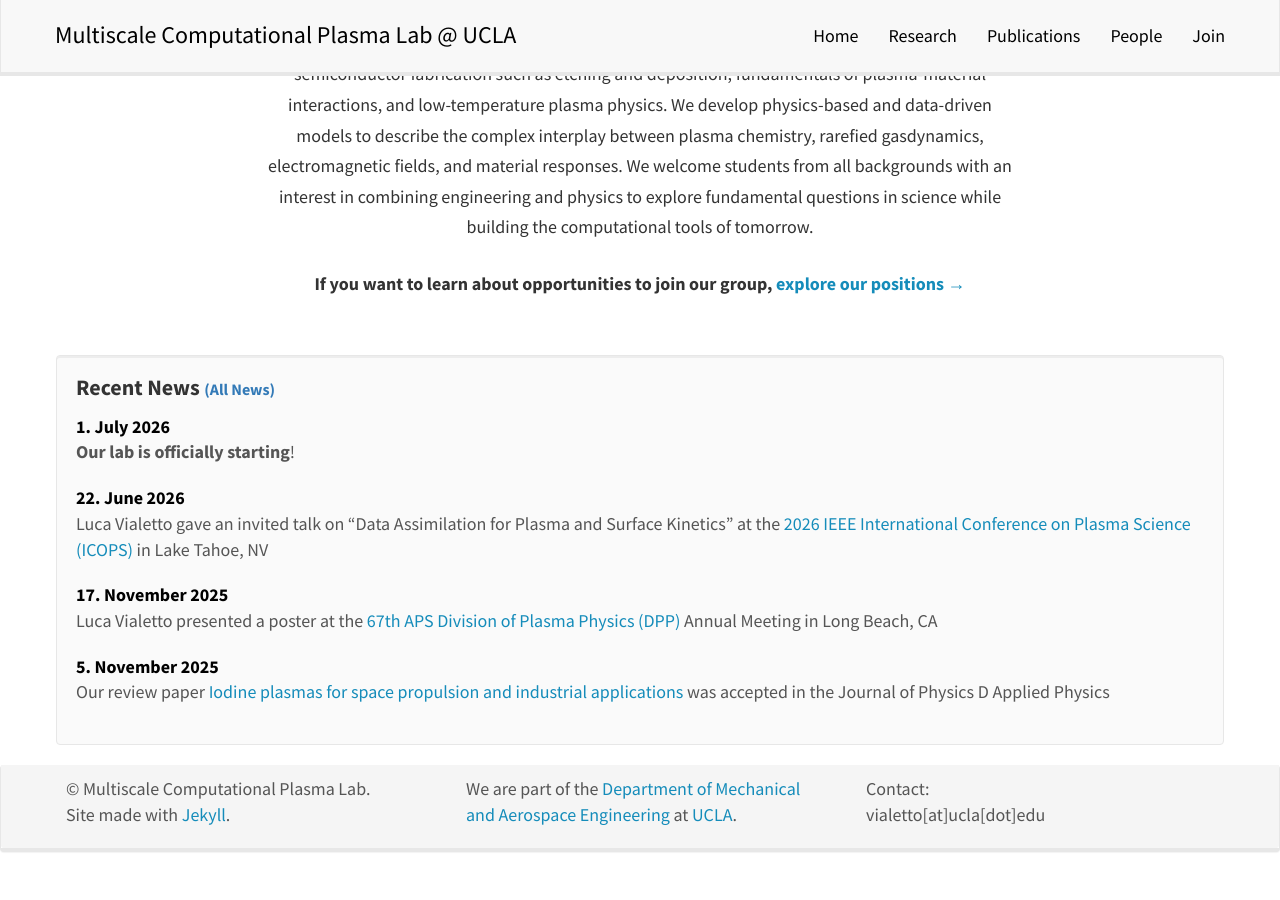
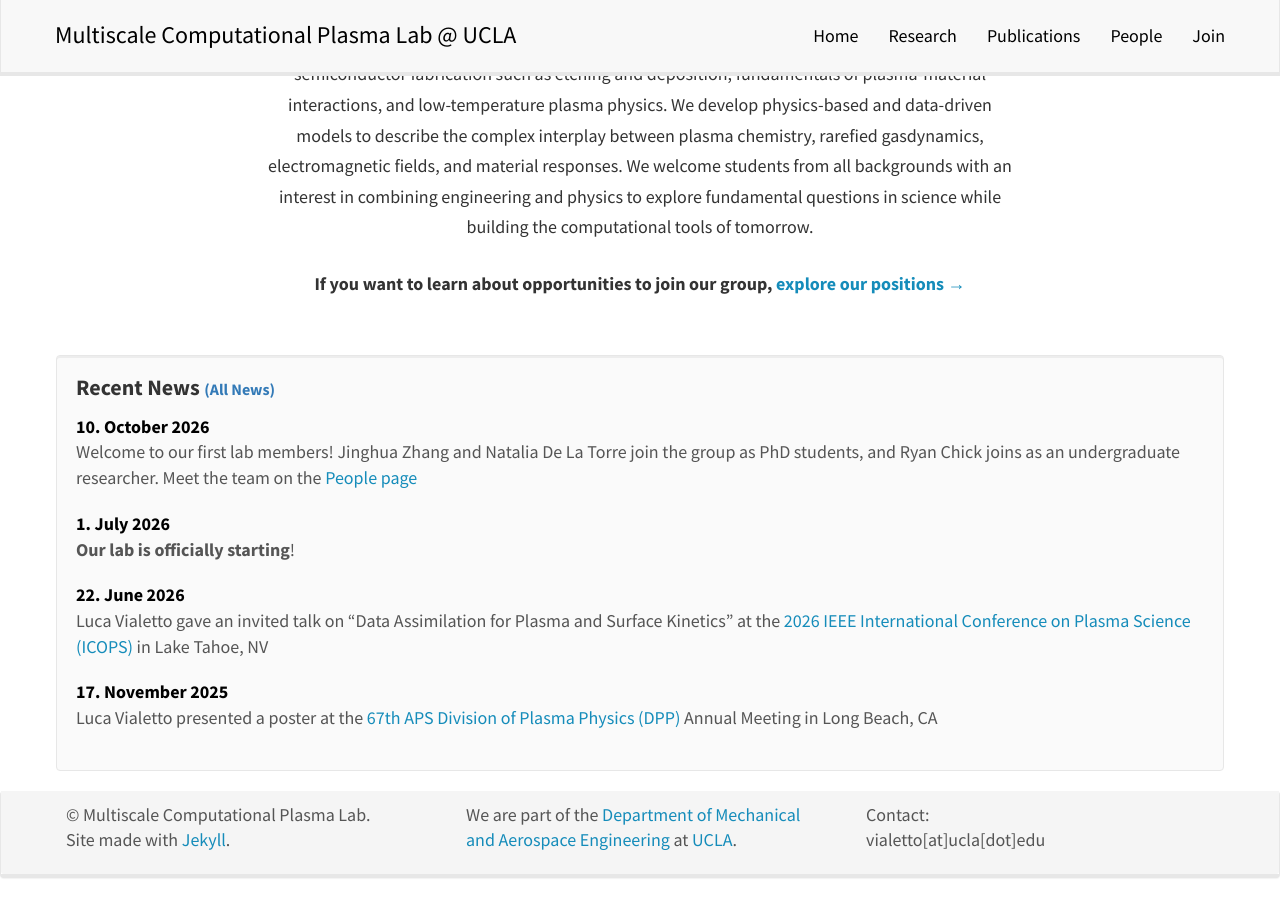
Before and after one commit to vialetto/vialettolab, a Jekyll site: the page built from _pages/home.md, in a window 1280 px wide and 900 px high, scrolled down 579 px. Built offline with Jekyll 4.4.1, drawn with Linux system fonts in a browser that asks for light colours; nearby versions of some CDN libraries; a style sheet for code colours, icons or effects is not loaded; before the commit the page ends 1453 px from its top, so only the background shows below that.

Commit message:
News: welcome first lab members
Co-Authored-By: Claude Fable 5.1 <noreply@anthropic.com>

```diff
--- a/_data/news.yml
+++ b/_data/news.yml
@@ -1,3 +1,6 @@
+- date: 10. October 2026
+  headline: Welcome to our first lab members! Jinghua Zhang and Natalia De La Torre join the group as PhD students, and Ryan Chick joins as an undergraduate researcher. Meet the team on the [People page](/people/)
+
 - date: 1. July 2026
   headline: <b> Our lab is officially starting</b>!
 
```
